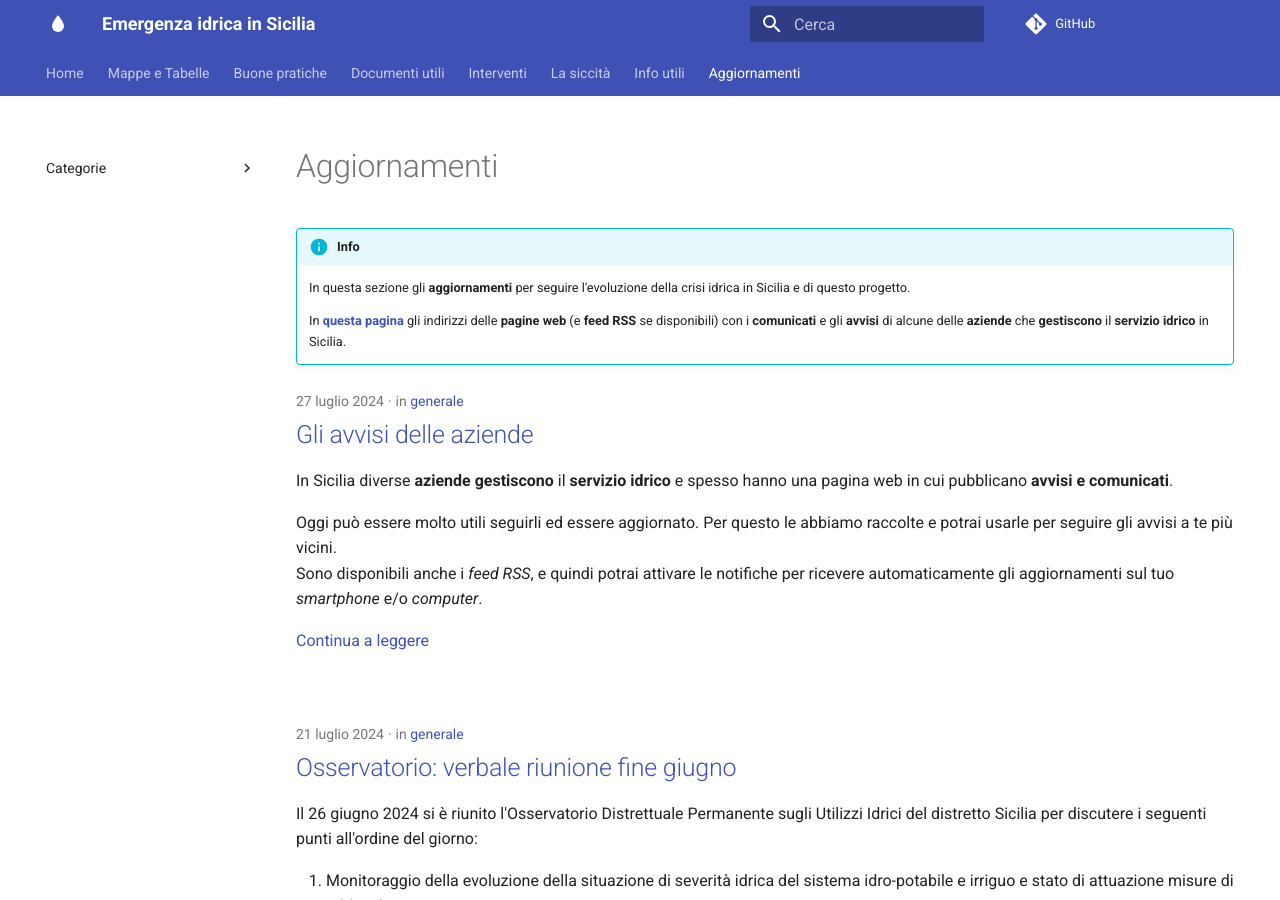
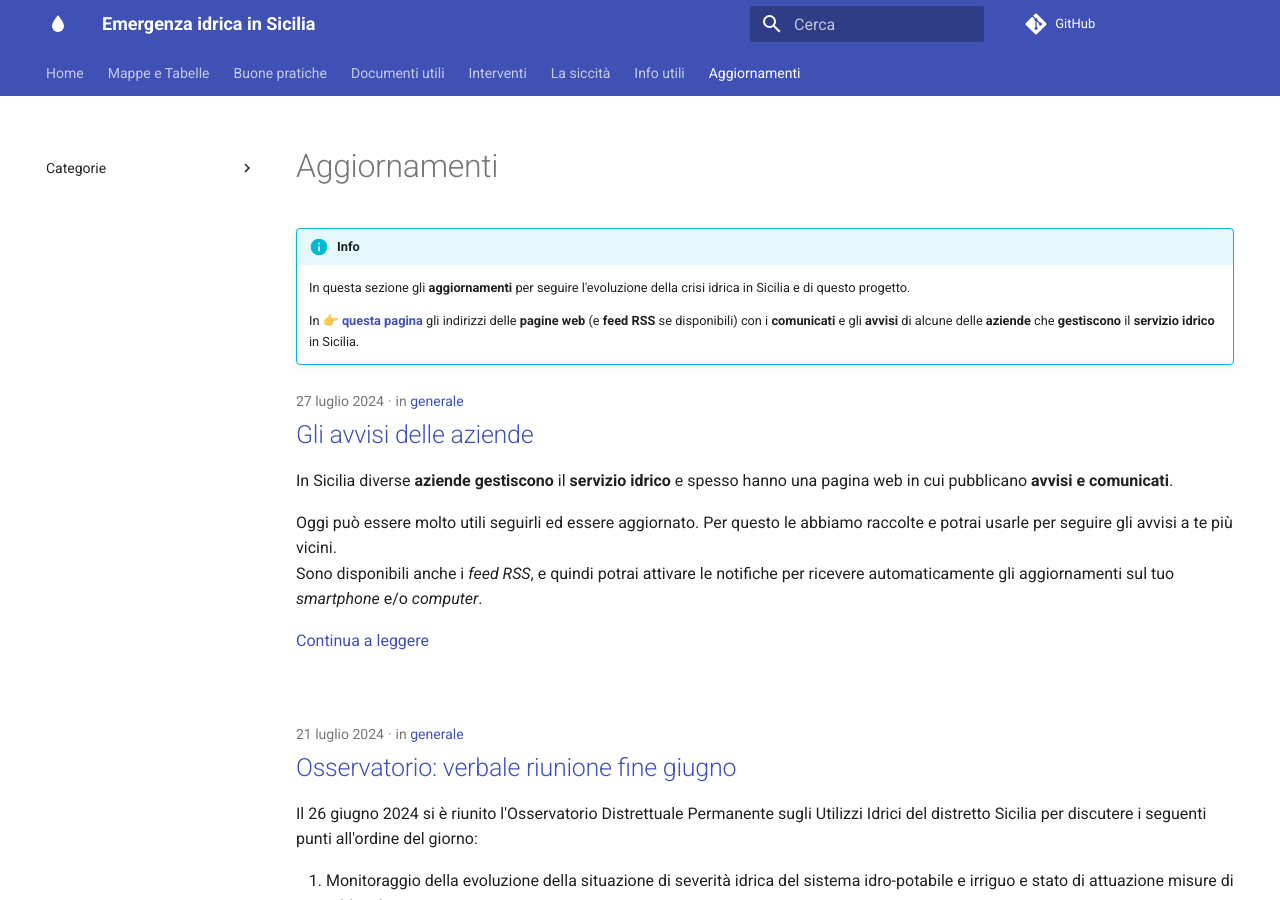
Before and after one commit to opendatasicilia/emergenza-idrica-sicilia, an MkDocs documentation site: the page built from docs/aggiornamenti/index.md, in a window 1280 px wide and 900 px high. Built offline with MkDocs 1.6.1 and Material for MkDocs 9.7.7, drawn with Linux system fonts in a browser that asks for light colours; comment, search, counter and statistics services are not loaded.

```diff
--- a/docs/aggiornamenti/index.md
+++ b/docs/aggiornamenti/index.md
@@ -13,4 +13,4 @@ description: Gli aggiornamenti per seguire l'evoluzione della crisi idrica in Si
 
     In questa sezione gli **aggiornamenti** per seguire l'evoluzione della crisi idrica in Sicilia e di questo progetto.
 
-    In [**questa pagina**](../informazioni/index.md#aziende) gli indirizzi delle **pagine web** (e **feed RSS** se disponibili) con i **comunicati** e gli **avvisi** di alcune delle **aziende** che **gestiscono** il **servizio** **idrico** in Sicilia.
+    In 👉 [**questa pagina**](../informazioni/index.md#aziende) gli indirizzi delle **pagine web** (e **feed RSS** se disponibili) con i **comunicati** e gli **avvisi** di alcune delle **aziende** che **gestiscono** il **servizio** **idrico** in Sicilia.
```
